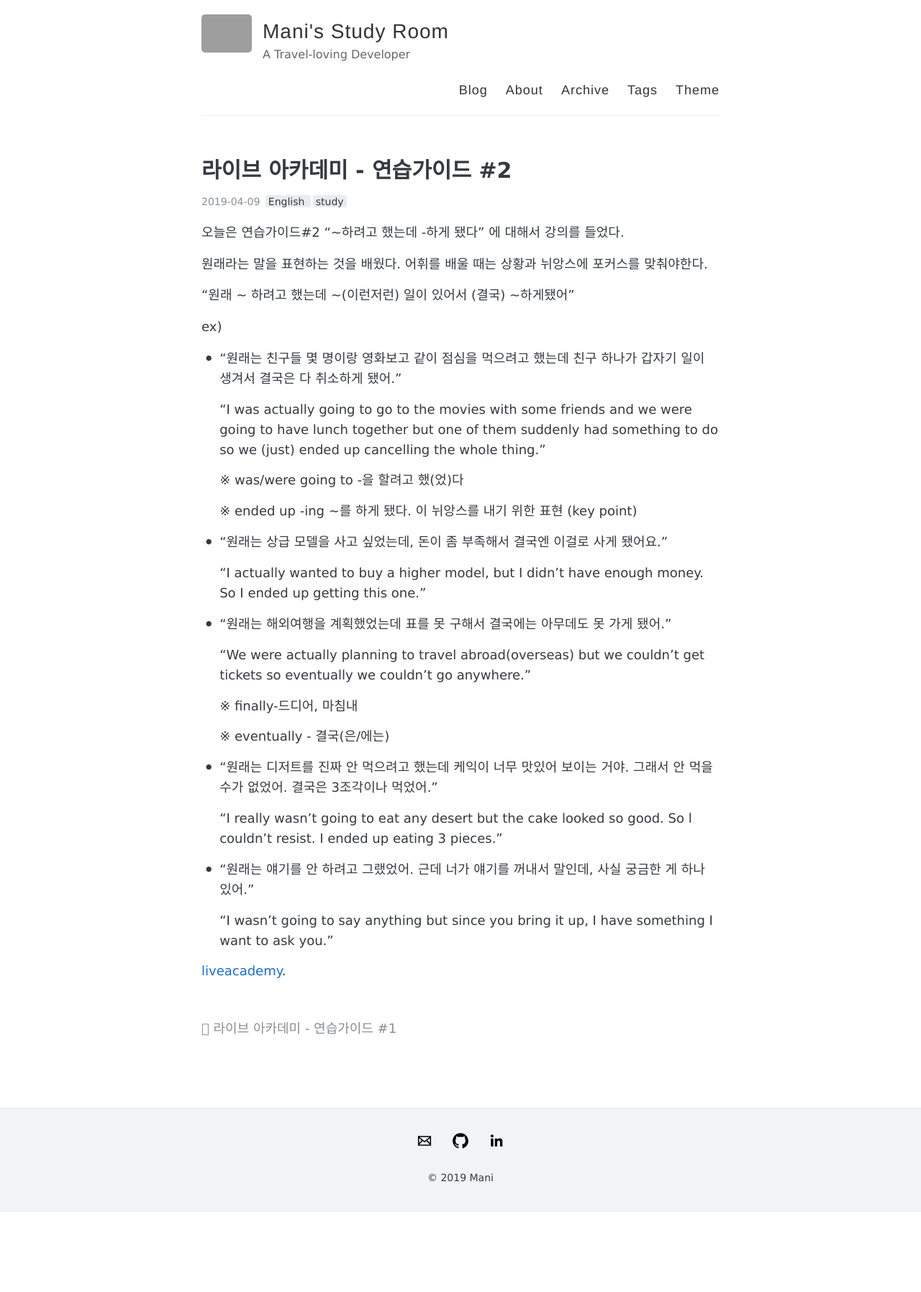
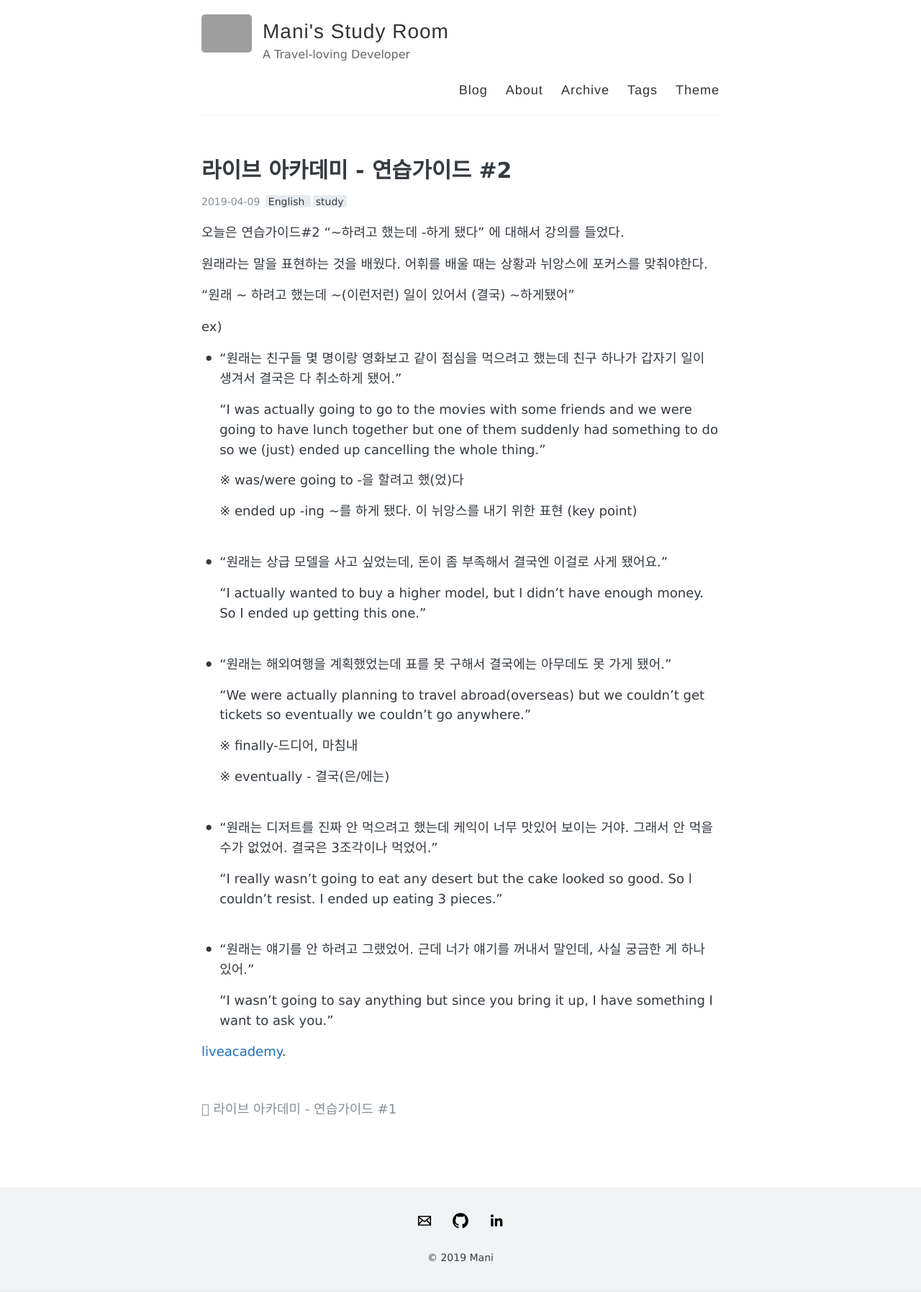
Before and after one commit to Leebyeongman/Leebyeongman.github.io, a Jekyll site: the page built from _posts/2019-04-09-english-study(6).md, in a window 1280 px wide. Shown: the whole page at 72% size. Built offline with Jekyll 4.4.1, drawn with Linux system fonts in a browser that asks for light colours; before the commit the page ends 1683 px from its top, so only the background shows below that; grey boxes are pictures that could not be loaded.

```diff
--- a/_posts/2019-04-09-english-study(6).md
+++ b/_posts/2019-04-09-english-study(6).md
@@ -26,11 +26,11 @@ ex)
 
   ※ was/were going to -을 할려고 했(었)다
 
-  ※ ended up -ing ~를 하게 됐다. 이 뉘앙스를 내기 위한 표현 (key point)<br>
+  ※ ended up -ing ~를 하게 됐다. 이 뉘앙스를 내기 위한 표현 (key point)<br><br>
 
 - “원래는 상급 모델을 사고 싶었는데, 돈이 좀 부족해서 결국엔 이걸로 사게 됐어요.”
 
-  “I actually wanted to buy a higher model, but I didn’t have enough money.  So I ended up getting this one.”<br>
+  “I actually wanted to buy a higher model, but I didn’t have enough money.  So I ended up getting this one.”<br><br>
 
 - “원래는 해외여행을 계획했었는데 표를 못 구해서 결국에는 아무데도 못 가게 됐어.”
 
@@ -39,11 +39,10 @@ ex)
 
   ※ finally-드디어, 마침내
 
-  ※ eventually - 결국(은/에는)<br>
-
+  ※ eventually - 결국(은/에는)<br><br>
 - “원래는 디저트를 진짜 안 먹으려고 했는데 케익이 너무 맛있어 보이는 거야. 그래서 안 먹을 수가 없었어. 결국은 3조각이나 먹었어.”
 
-  “I really wasn’t going to eat any desert but the cake looked so good. So l couldn’t resist. I ended up eating 3 pieces.”<br>
+  “I really wasn’t going to eat any desert but the cake looked so good. So l couldn’t resist. I ended up eating 3 pieces.”<br><br>
 
 - “원래는 얘기를 안 하려고 그랬었어. 근데 너가 얘기를 꺼내서 말인데, 사실 궁금한 게 하나 있어.”
 
```
